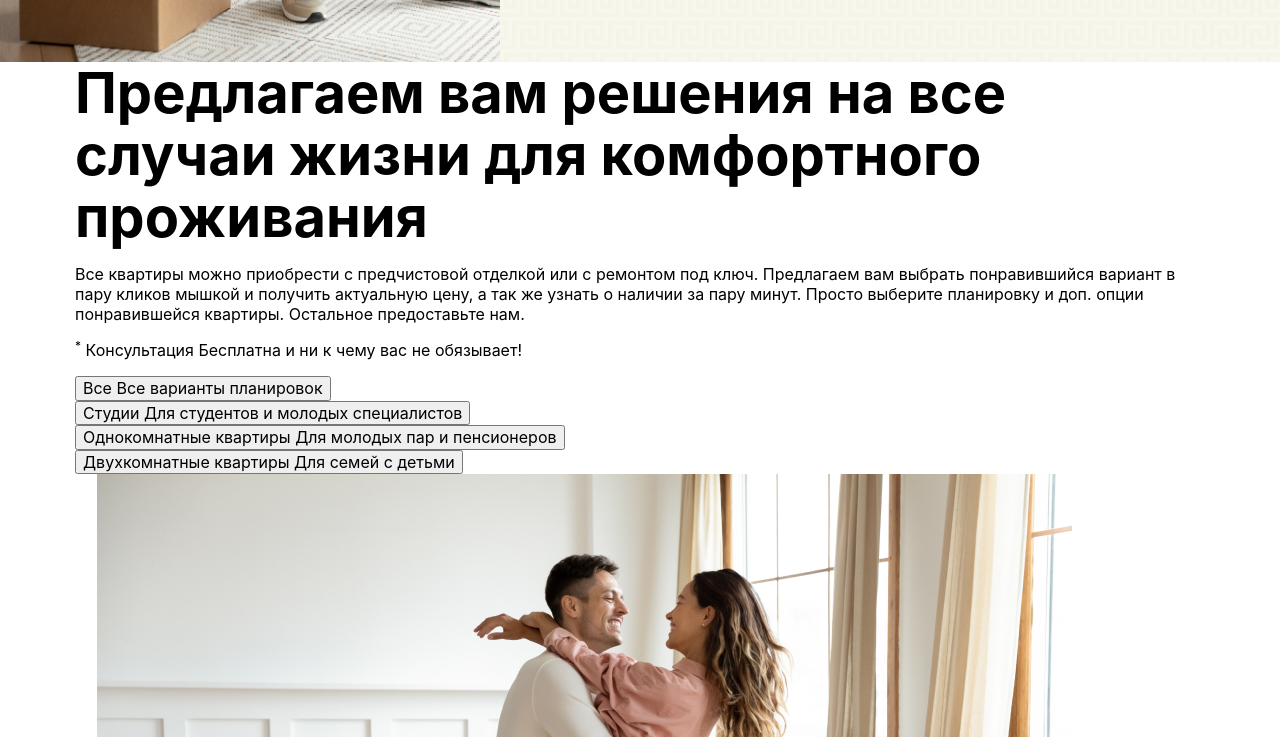
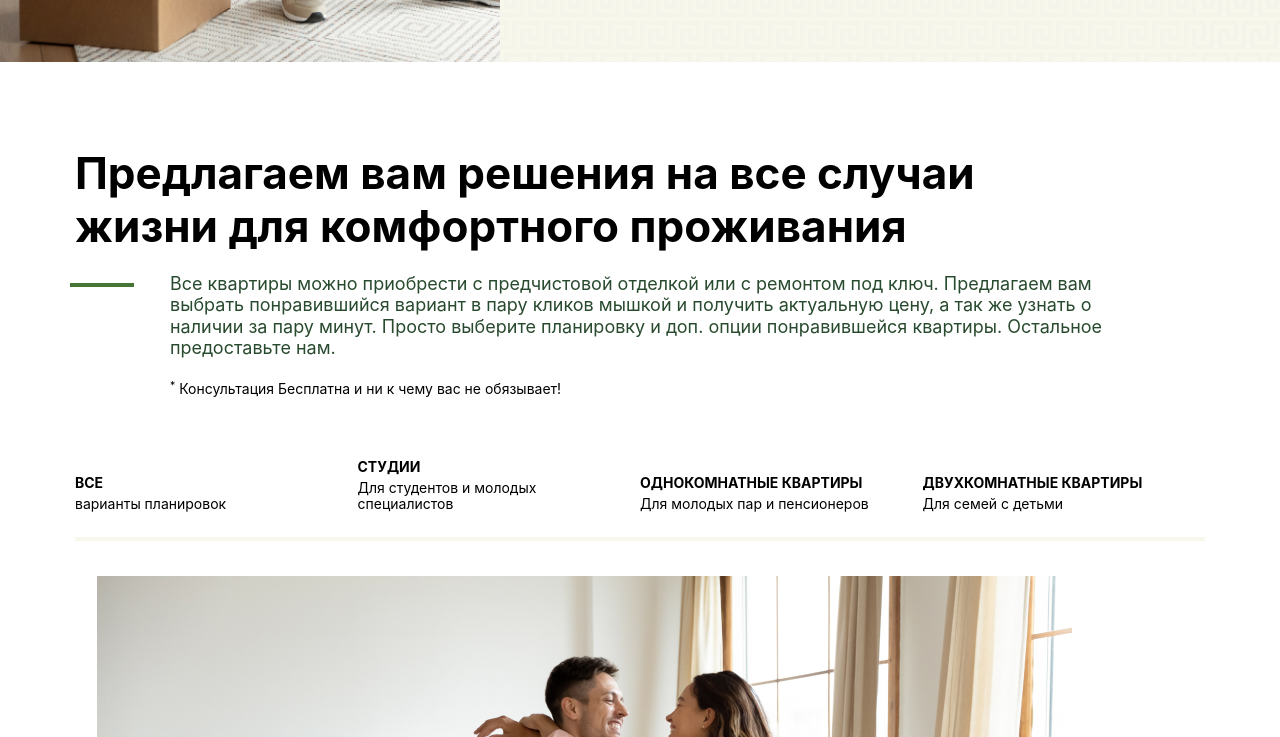
Before and after one commit to yurkaronin/work-grinstroi, a website: page source/index.html in a window 1280 px wide. Shown: the part 5663-6400 px from the top of the page. Drawn offline with nearby package versions, Linux system fonts and the light colour scheme; files that its build step writes are made by us from their sources.

Commit message:
Вкладки в планировках: стилизация

```diff
--- a/source/index.html
+++ b/source/index.html
@@ -541,7 +541,7 @@
 
       </div>
     </section>
-    <sections class="solutions">
+    <section class="solutions">
       <div class="wrapper">
         <h2 class="solutions__title  title">Предлагаем вам решения на все случаи жизни для комфортного проживания</h2>
         <div class="solutions__wrapper">
@@ -555,20 +555,16 @@
         <div class="solutions__optoins tabs-and-cards">
           <ul class="solutions_tabs  list">
             <li>
-              <button><span>Все</span>
-                Все варианты планировок</button>
+              <button class="solutions_button"><span>Все</span> варианты планировок</button>
             </li>
             <li>
-              <button><span>Студии</span>
-                Для студентов и молодых специалистов</button>
+              <button class="solutions_button"><span>Студии</span> Для студентов и молодых специалистов</button>
             </li>
             <li>
-              <button><span>Однокомнатные квартиры</span>
-                Для молодых пар и пенсионеров</button>
+              <button class="solutions_button"><span>Однокомнатные квартиры</span> Для молодых пар и пенсионеров</button>
             </li>
             <li>
-              <button><span>Двухкомнатные квартиры</span>
-                Для семей с детьми</button>
+              <button class="solutions_button"><span>Двухкомнатные квартиры</span> Для семей с детьми</button>
             </li>
           </ul>
 
@@ -585,7 +581,7 @@
         </div>
 
       </div>
-    </sections>
+    </section>
 
 
   </main>
--- a/source/sass/_basic.scss
+++ b/source/sass/_basic.scss
@@ -1,6 +1,12 @@
 /* Мои глобальные стили */
 html {
   box-sizing: border-box;
+}
+
+* {
+  outline-style: none;
+  outline-width: 0;
+  outline-color: none;
 }
 
 *,
--- /dev/null
+++ b/source/sass/section/solutions.scss
@@ -0,0 +1,83 @@
+.solutions {
+  padding: 85px 0 80px;
+}
+
+.solutions__title {
+  font-weight: 700;
+  font-size: 44px;
+  line-height: 120%;
+  max-width: 970px;
+  margin-bottom: 20px;
+}
+
+.solutions__wrapper {
+  max-width: 940px;
+  margin: 0;
+  margin-left: 95px;
+  position: relative;
+  margin-bottom: 60px;
+}
+
+.solutions__wrapper::before {
+  content: "";
+  display: block;
+  width: 64px;
+  height: 4px;
+  background-color: #467637;
+  position: absolute;
+  top: 10px;
+  left: -100px;
+}
+
+.solutions__description {
+  margin: 0;
+  font-size: 18px;
+  line-height: 120%;
+  color: #284a2e;
+  margin-bottom: 20px;
+}
+
+.solutions__footer {
+  margin: 0;
+  font-size: 14px;
+  color: #000000;
+}
+
+.solutions_tabs {
+  display: flex;
+  justify-content: space-between;
+  flex-wrap: wrap;
+  align-items: flex-end;
+  margin-bottom: 35px;
+
+  & li {
+    max-width: 25%;
+    width: 100%;
+  }
+}
+
+.solutions_button {
+  background-color: transparent;
+  border: none;
+  border-bottom: 4px solid #F7F7EC;
+  padding: 0 25px 25px 0;
+  color: #000000;
+  font-size: 14px;
+  width: 100%;
+  text-align: left;
+  cursor: pointer;
+
+  & span {
+    display: block;
+    font-weight: 700;
+    margin-bottom: 5px;
+    text-transform: uppercase;
+  }
+
+  &:active,
+  &:hover,
+  &:focus {
+    border-color: #467637;
+    color: #467637;
+  }
+}
--- a/source/sass/style.scss
+++ b/source/sass/style.scss
@@ -22,3 +22,4 @@
 @import "section/house-map.scss";
 @import "section/infrastructure.scss";
 @import "section/payment.scss";
+@import "section/solutions.scss";
```
